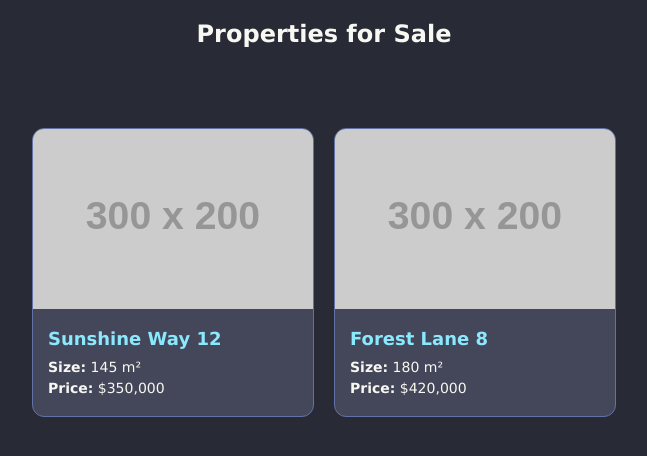
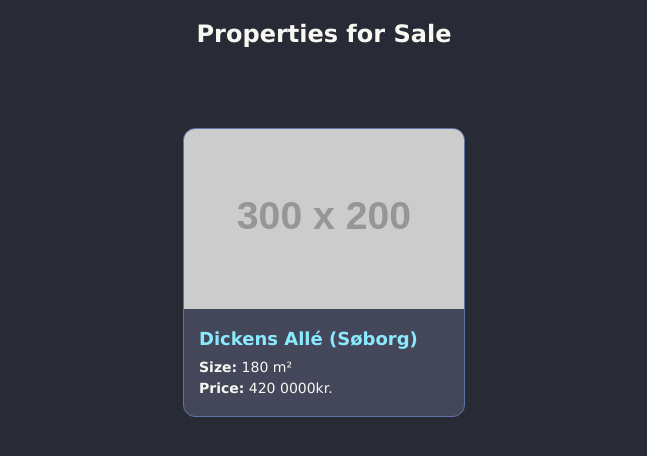
Before and after one commit to Kasshino05/Alice-n-Bob-Houses, a website built with Vite: page index.html in a window 1280 px wide. Shown: the whole page, without its empty margins (316-963 px from the left). Built offline with nearby package versions, Linux system fonts and the light colour scheme; placeholder pictures from the web are drawn by us.

Commit message:
fixing comments, commenting out residual code

```diff
--- a/index.html
+++ b/index.html
@@ -57,23 +57,25 @@
 <!-- PROPERTY LISTINGS -->
 <section class="property-list">
 
-  <!-- Property 1 (Yellow House - Jesse) -->
-  <article class="property-card" onclick="openModal('yellow-house')">
+  <!-- NOTE Yellow House - IGNORE!! this is just residual code meant to be kept for reference/example purposes only.)
+    <article class="property-card" onclick="openModal('yellow-house')">
     <img src="https://placehold.co/300x200/F1FA8C/282A36?text=Yellow+House" alt="Yellow House Thumbnail">
     <div class="property-info">
       <h3>Sunshine Way 12</h3>
       <p><strong>Size:</strong> 145 m²</p>
       <p><strong>Price:</strong> $350,000</p>
     </div>
-  </article>
+  </article> -->
 
-  <!-- Property 2 (Green House - Cassandra) -->
-  <article class="property-card" onclick="openModal('green-house')">
-    <img src="https://placehold.co/300x200/90ee90/282a36?text=Green+House" alt="Green House Thumbnail">
+
+  <!-- Properties go here. Green tier -->
+  <!-- FIXME -->
+  <article class="property-card" onclick="openModal('houses')">
+    <img src="https://placehold.co/300x200/90ee90/282a36?text=Houses+For+Sale" alt="House Thumbnail">
     <div class="property-info">
-      <h3>Forest Lane 8</h3>
+      <h3>Dickens Allé (Søborg)</h3>
       <p><strong>Size:</strong> 180 m²</p>
-      <p><strong>Price:</strong> $420,000</p>
+      <p><strong>Price:</strong> 420 0000kr.</p>
     </div>
   </article>
 
```
